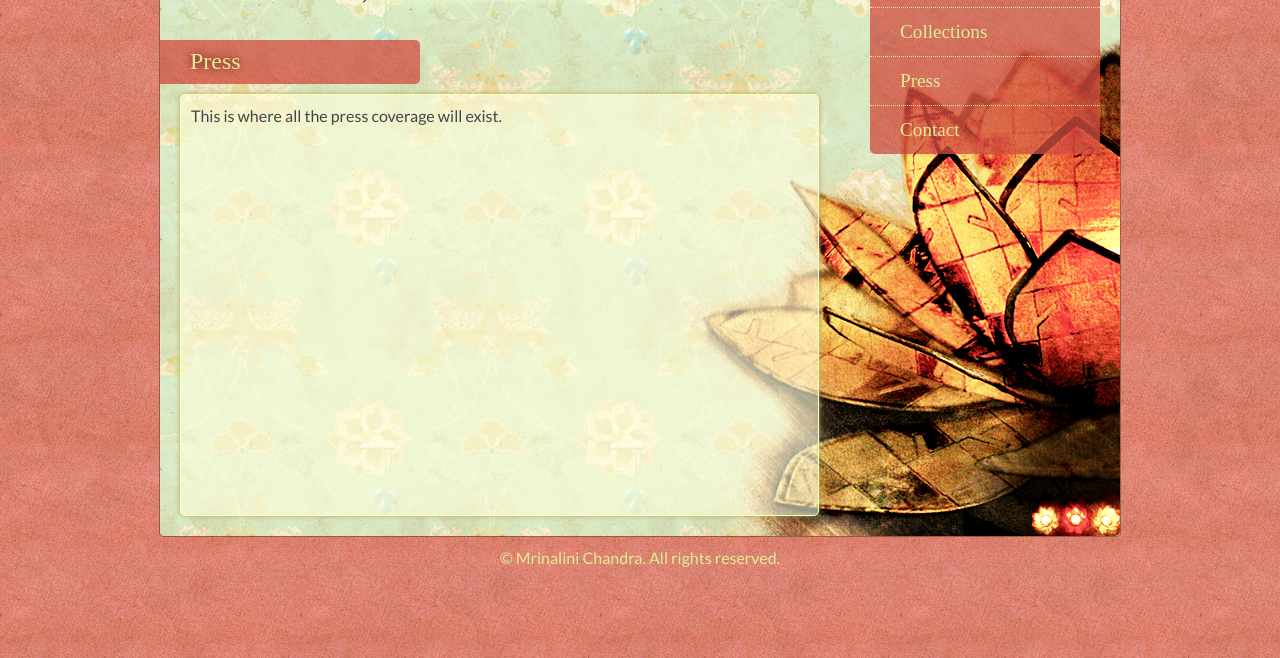
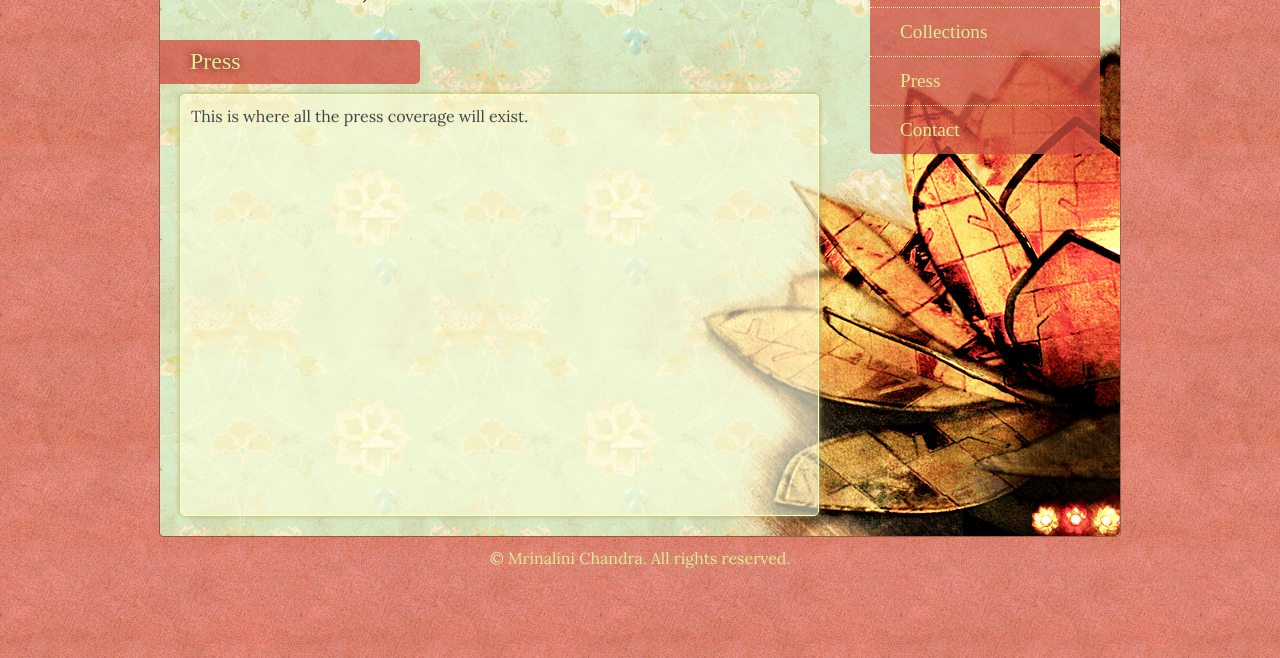
Before and after one commit to mrinalini/mrinalini.github.com, a Jekyll site: the page built from press.html, in a window 1280 px wide. Shown: the part 141-799 px from the top of the page. Built offline with Jekyll 4.4.1, drawn with Linux system fonts in a browser that asks for light colours; nearby versions of some CDN libraries; some web fonts are replaced.

Commit message:
Changed font to Lora.

```diff
--- a/_layouts/default.html
+++ b/_layouts/default.html
@@ -14,7 +14,7 @@
     <link rel="stylesheet" href="css/main.css">
 
     <!-- We need to display the font as Fondamento -->
-    <link href='http://fonts.googleapis.com/css?family=Lato:400,900,400italic|Fondamento' rel='stylesheet' type='text/css'>
+    <link href='http://fonts.googleapis.com/css?family=Lora:400,700,400italic|Fondamento' rel='stylesheet' type='text/css'>
 
     <script src="js/vendor/modernizr-2.6.2.min.js"></script>
   </head>
--- a/css/main.css
+++ b/css/main.css
@@ -60,8 +60,8 @@ textarea {
 Author's custom styles
 ========================================================================== */
 
-/* Lato should ideally be a temporary font until a better font is found. */
-body, button, input, select, textarea { font-family: "Lato", sans-serif; color: #444; }
+/* Lora should ideally be a temporary font until a better font is found. */
+body, button, input, select, textarea { font-family: "Lora", sans-serif; color: #444; }
 
 h1, h2, h3, h4 {
   font-weight: 900;
```
